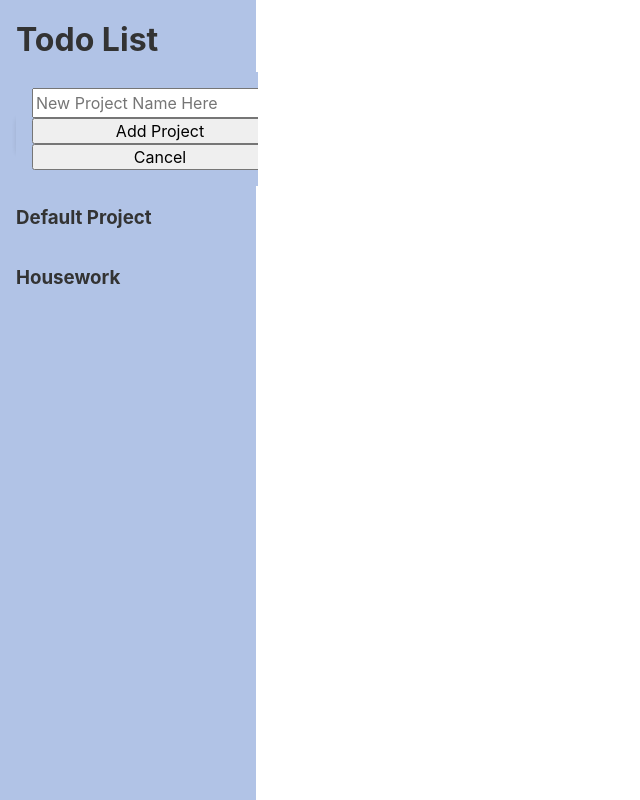
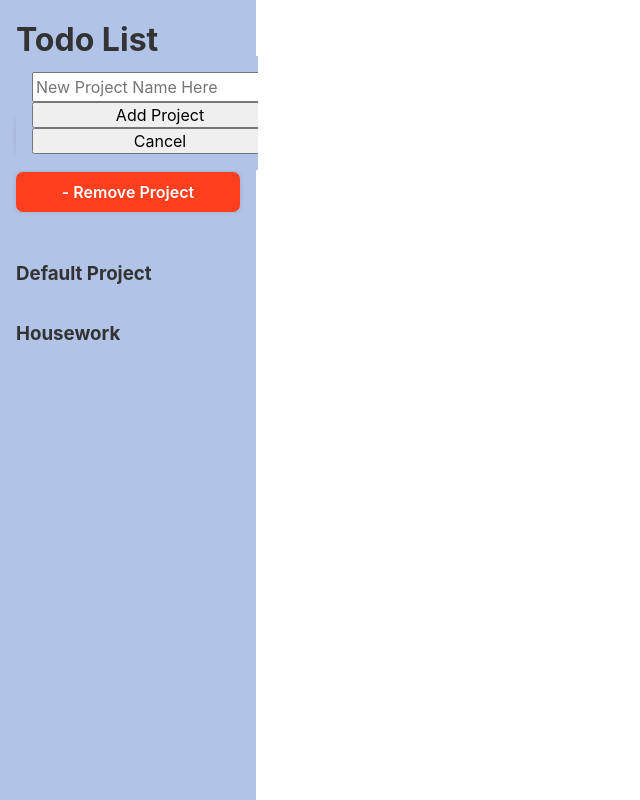
Before and after one commit to slothbelphegor/TodoList, a website built with webpack: page dist/index.html in a window 1280 px wide. Both pictures are taken after a click on the button "+ New Project". Shown: the whole page, without its empty margins (0-640 px from the left). Built offline with nearby package versions, Linux system fonts and the light colour scheme.

Commit message:
Added remove project ability

```diff
--- a/src/DOMLogic/projects.js
+++ b/src/DOMLogic/projects.js
@@ -18,6 +18,7 @@ function projectInfoDOM(project) {
     // Create a new div element for project info
     const projectInfoDOM = document.createElement("div");
     projectInfoDOM.classList.add("project-info");
+
 
     // The toolbar of each project
     const projectInfoToolsDOM = document.createElement("div");
@@ -121,10 +122,16 @@ function newProjectFormDOM() {
     return newProjectFormDOM;
 }
 
+function removeProjectFormDOM(selectedProjectID) {
+    Project.removeProject(selectedProjectID);
+
+}
+
 
 
 export {
     newProjectFormDOM,
     projectInfoDOM,
+    removeProjectFormDOM,
     projectList
 }
--- a/src/DOMLogic/todos.js
+++ b/src/DOMLogic/todos.js
@@ -71,7 +71,6 @@ function todoInfo(todo) {
     // Item info
     let todoItemTextDOM = document.createElement("div");
     todoItemTextDOM.textContent = todo.toString();
-
 
     // Checkbox
     const todoItemCheckboxDOM = document.createElement("input");
--- a/src/index.js
+++ b/src/index.js
@@ -1,5 +1,5 @@
 
-import { projectInfoDOM, projectList, newProjectFormDOM } from './DOMLogic/projects.js';
+import { projectInfoDOM, projectList, newProjectFormDOM, removeProjectFormDOM } from './DOMLogic/projects.js';
 import './style.css';
 
 // header
@@ -20,23 +20,29 @@ document.body.appendChild(mainContentDOM);
 
 
 // sidebar - add project button
-const addProjectDOM = document.createElement("div");
-addProjectDOM.classList.add("project-add");
+const projectToolsDOM = document.createElement("div");
+projectToolsDOM.classList.add("project-tools");
 const addProjectBtnDOM = document.createElement("button");
 addProjectBtnDOM.classList.add("btn");
 addProjectBtnDOM.classList.add("btn-add-project");
 addProjectBtnDOM.textContent = "+ New Project";
-addProjectDOM.appendChild(addProjectBtnDOM);
+projectToolsDOM.appendChild(addProjectBtnDOM);
 
 // sidebar - remove project button
-
 const removeProjectDOM = document.createElement("div");
 removeProjectDOM.classList.add("project-remove");
 const removeProjectBtnDOM = document.createElement("button");
 removeProjectBtnDOM.classList.add("btn");
 removeProjectBtnDOM.classList.add("btn-remove-project");
+removeProjectBtnDOM.textContent = "- Remove Project";
+// remove button only appears when a project is selected
+projectToolsDOM.appendChild(removeProjectBtnDOM);
+
+
 
 let projectListDOM = document.createElement("div");
+
+// Listener for add project button
 addProjectBtnDOM.addEventListener("click", () => {
     // Create a form for the new project
     const projectFormDOM = newProjectFormDOM();
@@ -50,20 +56,43 @@ addProjectBtnDOM.addEventListener("click", () => {
         projectListDOM = renderProjectList(projectList);
         projectListDOM.classList.add("project-list");
         sidebarDOM.appendChild(projectListDOM);
-        addProjectDOM.removeChild(projectFormDOM);
+        projectToolsDOM.removeChild(projectFormDOM);
         // Enable the add project button
         addProjectBtnDOM.style.pointerEvents = "auto";
     });
 
     // Append the form to the sidebar
-    addProjectDOM.appendChild(projectFormDOM);
+    projectToolsDOM.appendChild(projectFormDOM);
 
     // Disable the add project button until the form is submitted
     addProjectBtnDOM.style.pointerEvents = "none";
 
 
 });
-sidebarDOM.appendChild(addProjectDOM);
+
+// Listener for the remove project button
+removeProjectBtnDOM.addEventListener("click", () => {
+    // Remove selected project
+    const selectedProjectDOM = document.querySelector(".project-selected");
+    if (selectedProjectDOM !== null) {
+        const selectedProjectID = selectedProjectDOM.getAttribute("id");
+        if (confirm("Delete selected project?") == true) {
+            removeProjectFormDOM(selectedProjectID);
+        }
+
+        // Re-render the project list
+        projectListDOM.innerHTML = "";
+        sidebarDOM.removeChild(projectListDOM);
+        projectListDOM = renderProjectList(projectList);
+        projectListDOM.classList.add("project-list");
+        sidebarDOM.appendChild(projectListDOM);
+    }
+    else {
+        alert("No project selected.");
+    }
+});
+
+sidebarDOM.appendChild(projectToolsDOM);
 
 // sidebar - project list
 projectListDOM = renderProjectList(projectList);
@@ -73,14 +102,17 @@ document.body.appendChild(sidebarDOM);
 
 function renderProjectList(projectList) {
     const projectListDOM = document.createElement("div");
+    let index = 0;
     projectList.forEach((p) => {
         const projectDOM = document.createElement("div");
         projectDOM.classList.add("project");
-
+        // ID for removing project
+        projectDOM.setAttribute("id", index);
+        index++;
+        // Project name appears in sidebar
         const projectNameDOM = document.createElement("h3");
         projectDOM.classList.add("project-name");
         projectNameDOM.textContent = p.name;
-
         // Enable active state of project
         projectDOM.addEventListener("click", () => {
             const projectListDOM = document.querySelectorAll(".project");
--- a/src/logic/projects.js
+++ b/src/logic/projects.js
@@ -10,6 +10,10 @@ export default class Project {
 
     static removeProject(project) {
         Project.projectList = Project.projectList.filter((item) => item!== project);
+    }
+
+    static removeProject(index) {
+        Project.projectList.splice(index, 1);
     }
 
     addTodo(todoItem) {
--- a/src/style.css
+++ b/src/style.css
@@ -94,14 +94,16 @@
     min-height: 50vh;
   }
 
-  .project-add {
+  .project-tools {
     display: flex;
+    flex-direction: column;
+    gap: 0px;
   }
 
   .btn-add-project {
     background-color: #007bff;
     color: #fff;
-    padding: 0.5rem 1rem;
+    padding: 0.5rem 0.5rem;
     border: none;
     border-radius: 7px;
     cursor: pointer;
@@ -112,6 +114,25 @@
     outline: none;
     position: sticky;
     margin: 1em  ;
+    margin-bottom: 0.5em;
+    flex: 1;
+  }
+
+  .btn-remove-project {
+    background-color: #ff3f1e;
+    color: #fff;
+    padding: 0.5rem 0.5rem;
+    border: none;
+    border-radius: 7px;
+    cursor: pointer;
+    font-size: 1rem;
+    font-weight: 600;
+    box-shadow: 0 0 5px rgba(0, 0, 0, 0.1);
+    transition: background-color 0.3s ease;
+    outline: none;
+    position: sticky;
+    margin: 1em  ;
+    margin-top: 0.5em;
     flex: 1;
   }
 
@@ -145,7 +166,7 @@
     position: fixed;
     background-color: #b1c3e6;;
     color: #fff;
-    top: 4.5rem;
+    top: 3.5rem;
     left: 1rem;
     overflow-y: auto;
     display: grid;
```
Also changed, not shown: dist/app.bundle.js (added), dist/index.html, dist/main.js (deleted), 1 other file.
